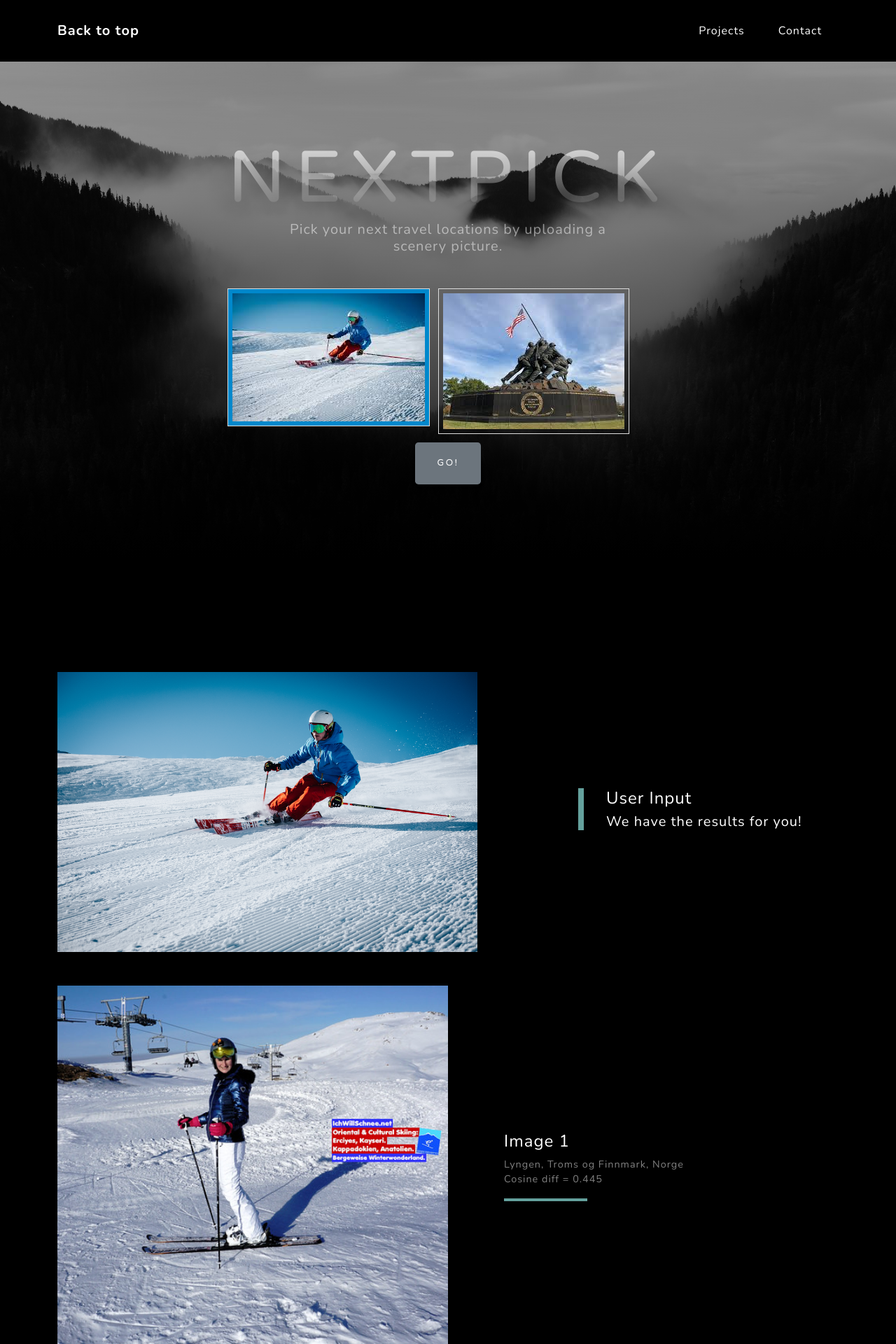
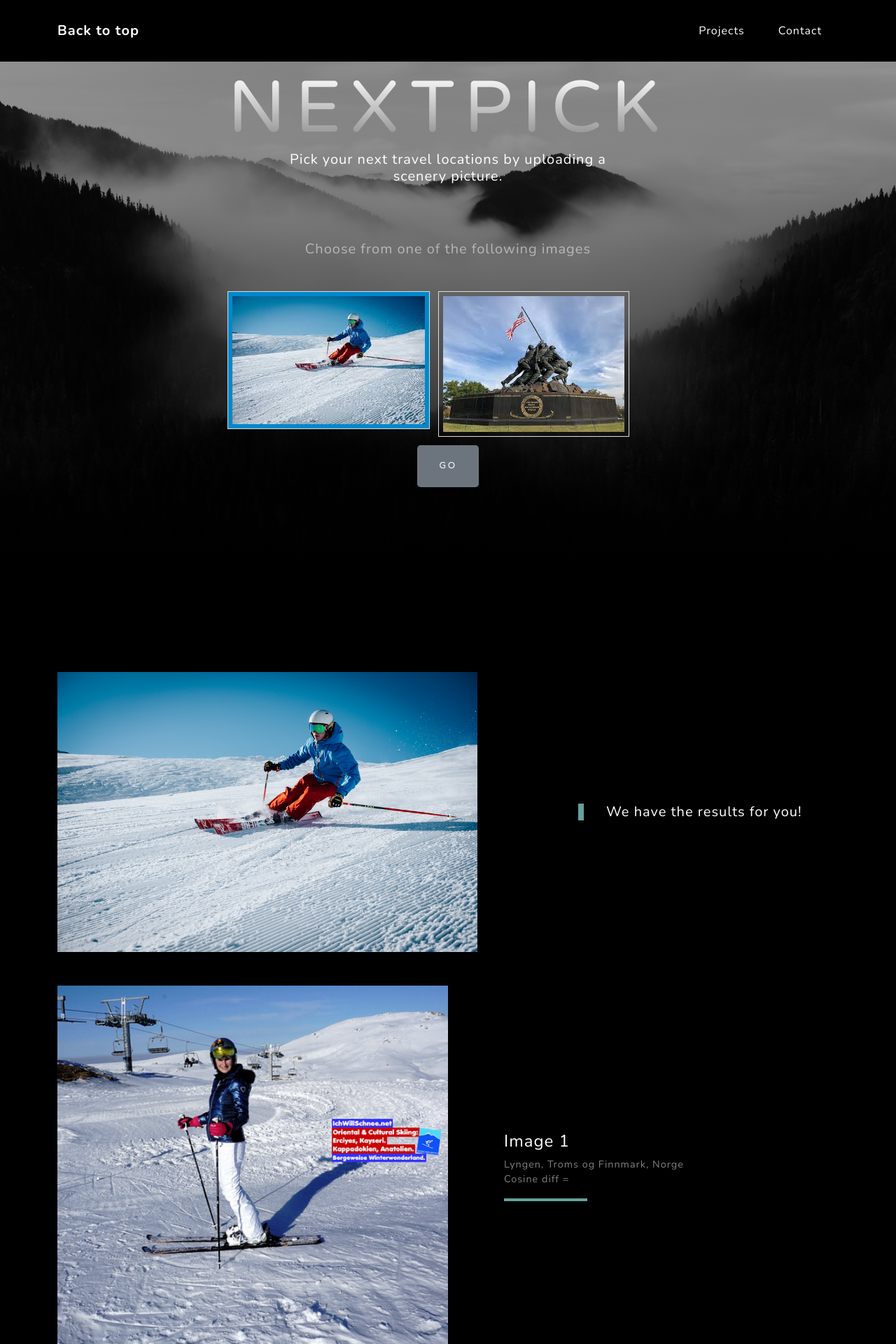
Before and after one commit to isaac-chung/nextpick, a Flask app: page / in a window 1280 px wide. Shown: the top 1920 px of the page at 70% size. Run offline with Flask 2, Linux system fonts and the light colour scheme; some libraries are stand-ins or nearby versions.

Commit message:
Flask app fix for end of week 2

```diff
--- a/server.py
+++ b/server.py
@@ -1,34 +1,61 @@
 from flask import Flask, render_template, request, session, make_response
-from processing import process_data
+from image_search import *
+import os
 
 # Create the application object
 app = Flask(__name__)
+
+# load index and model
+input_dataset = ImageDataset('notebooks/data')
+bs = 100
+image_loader = torch.utils.data.DataLoader(input_dataset, batch_size=bs)
+model = load_pretrained_model()
+
+pd_files = input_dataset.get_file_df()
+annoy_path = 'notebooks/annoy_idx.annoy'
+if os.path.exists(annoy_path):
+	annoy_idx_loaded = AnnoyIndex(512)
+	annoy_idx_loaded.load(annoy_path)
+
 
 @app.route('/')
 def index():
 	title_text = 'NextPick - by Isaac Chung'
 	return render_template('index.html', title=title_text, username='chooch')
 
-# @app.route('/output', methods=['POST'])
-# def output():
-#    	# Pull input
-# 	some_input = request.args.get('test')
-#
-# 	# Case if empty
-# 	if some_input == "":
-# 		return render_template("templates/index.html",
-# 							   my_input=some_input,
-# 							   my_form_result="Empty")
-# 	else:
-# 		some_output = "yeay!"
-# 	some_number = 3
-# 	some_image = "static/assets/img/ipad.jpg"
-# 	return render_template("index.html",
-# 						   my_input=some_input,
-# 						   my_output=some_output,
-# 						   my_number=some_number,
-# 						   my_img_name=some_image,
-# 						   my_form_result="NotEmpty")
+@app.route('/output')
+def output():
+	title_text = 'NextPick - by Isaac Chung'
+	selection = request.args.get("selection")
+
+	# Case if empty
+	if selection == "ski":
+		print("..ski tag")
+		test_img = 'notebooks/ski-test-img.png'
+		searches = evalTestImage(test_img, model, annoy_idx_loaded)
+		df = create_df_for_map_plot(searches, pd_files)
+		print(df['cos_diff'])
+
+		return render_template("index.html", title=title_text,flag="1",
+							   sel_input=selection,	sel_result="skiing",
+							   cos1='%.3f'%df['cos_diff'][0]
+							   )
+	elif selection == "war_mem":
+		print("..war_mem tag")
+		return render_template("index.html",
+							   title=title_text,
+							   flag="1",
+							   sel_input=selection,
+							   sel_result="memorialzzzz")
+	else:
+		print("..whatever")
+		some_output = "yeay!"
+	return render_template("index.html",
+						   title=title_text,
+						   flag="0",
+						   some_output=some_output,
+						   sel_input=selection,
+						   sel_form_result="Empty")
 
 
 # start the server with the 'run()' method
--- a/templates/index.html
+++ b/templates/index.html
@@ -37,26 +37,39 @@
         <header class="masthead">
             <div class="container d-flex h-100 align-items-center">
                 <div class="mx-auto text-center">
-                    <h1 class="mt-5 pt-5 text-uppercase">NextPick</h1>
-                    <h2 class="text-white-50 mx-auto mt-2 mb-5">Pick your next travel locations by uploading a scenery picture.</h2>
-                    <!-- <form class="myform.cgi">
-                        <label for="fileupload"> Select an image file to upload</label>
-                        <br><input type="file" name="fileupload" value="fileupload" id="fileupload" alt="Upload" accept='image/png, image/jpeg, image/gif' width="100">
-                        <br><input type="submit" value="Upload Image" name="submit">
-                    </form> -->
-                    <select class="image-picker" show-html>
+                    <h1 class="text-uppercase">NextPick</h1>
+                    <h2 class="text-white mx-auto mt-2 mb-5">Pick your next travel locations by uploading a scenery picture.</h2>
+
+                    <br><h2 class="text-white-50 mx-auto mt-2 mb-5">Choose from one of the following images</h2>
+                    <form action="/output" id="selection">
+                        <select class="image-picker" show-html name="selection">
                             <option data-img-src="../static/assets/img/ski-test-img.jpg" width="200" height="120" value="ski"></option>
                             <option data-img-src="../static/assets/img/test-img-war-mem.jpg" width="200" height="120" value="war_mem"></option>
-                        <style type="text/css">
-                            thumbnail li img{height: 300px;}
-                        </style>
                         </select>
                         <script>
                             $("select").imagepicker()
+                            $("select").data("picker").selected_values()
                         </script>
-                    <div class="row justify-content-center">
-                        <a class="btn btn-secondary btn-lg js-scroll-trigger" href="#projects">Go!</a>
+                        <div>
+                            <button type="submit" class="btn btn-secondary btn-lg" form="selection">Go</button>
                         </div>
+                    </form>
+                    <!-- condition for selection -->
+                    {% if flag=="1" %}
+                    <div class="row mt-4 justify-content-center">
+                        <h4 class="text-white text-center text-uppercase">You typed {{ sel_input }}!</h4>
+                    </div>
+                    {% elif flag=="0" %}
+                    <div class="row mt-4 justify-content-center">
+                        <h4 class="text-white text-center text-uppercase">{{ sel_form_result }}</h4>
+                    </div>
+                    {% endif %}
+                    <!--<br><h2 class="text-white mx-auto mt-2 mb-5">Or upload your own image!</h2>
+                    <form class="myform.cgi">
+                        <label for="upload"> Select an image file to upload</label>
+                        <br><input type="file" name="fileupload" value="fileupload" id="upload" alt="Upload" accept='image/png, image/jpeg, image/gif' width="100">
+                        <br> <input type="submit" value="Upload Image" id="upload" name="submit">
+                    </form>-->
                 </div>
             </div>
         </header>
@@ -68,7 +81,7 @@
                     <div class="col-xl-8 col-lg-7"><img class="img-fluid mb-3 mb-lg-0" src="../static/assets/img/ski-test-img.png" width="600" height="400" alt="" /></div>
                     <div class="col-xl-4 col-lg-5">
                         <div class="featured-text text-center text-lg-left">
-                            <h4 class="text-white">User Input</h4>
+                            <h4 class="text-white">{{ sel_result }}</h4>
                             <h5 class="text-white">We have the results for you!</h5>
                             <!--<p class="text-black-50 mb-0">Could give a bit of insight here, e.g. what class label from places365.</p>-->
                         </div>
@@ -83,7 +96,7 @@
                                 <div class="project-text w-100 my-auto text-center text-lg-left">
                                     <h4 class="text-white">Image 1</h4>
                                     <p class="mb-0 text-white-50">Lyngen, Troms og Finnmark, Norge</p>
-                                    <p class="mb-0 text-white-50">Cosine diff = 0.445</p>
+                                    <p class="mb-0 text-white-50">Cosine diff = {{ cos1 }}</p>
                                     <hr class="d-none d-lg-block mb-0 ml-0" />
                                 </div>
                             </div>
```
Lines whose indentation alone changed are shown as unchanged.
